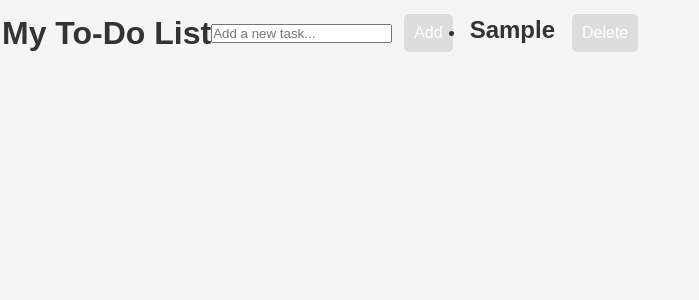
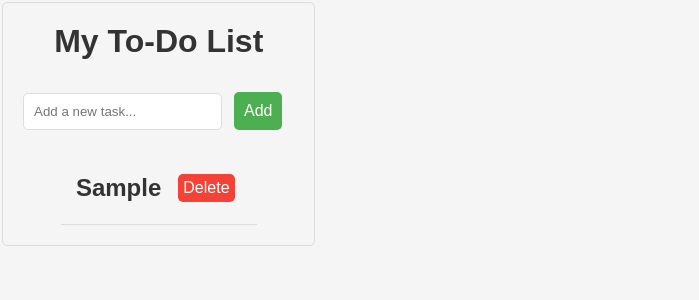
Before and after one commit to Rawal77/Simple_React_Projects, a React (Vite) app: page / in a window 1280 px wide. Both pictures are taken after typing "Sample" into the empty fields and a click on the button "Add". Shown: the top 300 px of the page, without its empty margins (0-699 px from the left). Built offline with nearby package versions, Linux system fonts and the light colour scheme.

Commit message:
Implement Simple To Do List and fixed some bugs

```diff
--- a/src/SimpleToDo.jsx
+++ b/src/SimpleToDo.jsx
@@ -1,4 +1,55 @@
 import React, { useState } from "react";
+
+const styles = {
+  todoList: {
+    display: "flex",
+    flexDirection: "column",
+    alignItems: "center",
+    padding: 20,
+    border: "1px solid #ddd",
+    borderRadius: 5,
+  },
+  heading: {
+    marginBottom: 20,
+  },
+  inputContainer: {
+    display: "flex",
+    marginBottom: 10,
+  },
+  input: {
+    flex: 1,
+    padding: 10,
+    border: "1px solid #ddd",
+    borderRadius: 5,
+  },
+  addButton: {
+    padding: 10,
+    backgroundColor: "#4CAF50" /* Green */,
+    color: "white",
+    border: "none",
+    borderRadius: 5,
+    cursor: "pointer",
+  },
+  taskList: {
+    listStyle: "none",
+    padding: 0,
+  },
+  taskItem: {
+    display: "flex",
+    justifyContent: "space-between",
+    alignItems: "center",
+    padding: 10,
+    borderBottom: "1px solid #ddd",
+  },
+  deleteButton: {
+    padding: 5,
+    backgroundColor: "#f44336" /* Red */,
+    color: "white",
+    border: "none",
+    borderRadius: 5,
+    cursor: "pointer",
+  },
+};
 
 export default function SimpleToDo() {
   const [tasks, setTasks] = useState([]);
@@ -21,20 +72,36 @@ export default function SimpleToDo() {
   }
 
   return (
-    <div className="to-do-list">
-      <h1>My To-Do List</h1>
+    <div className="to-do-list" style={styles.todoList}>
+      <h1 className="heading" style={styles.heading}>
+        My To-Do List
+      </h1>
+      <div className="input-container" style={styles.inputContainer}>
         <input
           type="text"
           value={newTask}
           onChange={handleInputChange}
           placeholder="Add a new task..."
+          className="input"
+          style={styles.input}
         />
-      <button onClick={addTask}>Add</button>
-      <ul>
+        <button
+          onClick={addTask}
+          className="add-button"
+          style={styles.addButton}>
+          Add
+        </button>
+      </div>
+      <ul className="task-list" style={styles.taskList}>
         {tasks.map((task, index) => (
-          <li key={index}>
+          <li key={index} className="task-item" style={styles.taskItem}>
             <span>{task}</span>
-            <button onClick={() => deleteTask(index)}>Delete</button>
+            <button
+              onClick={() => deleteTask(index)}
+              className="delete-button"
+              style={styles.deleteButton}>
+              Delete
+            </button>
           </li>
         ))}
       </ul>
```
Lines whose indentation alone changed are shown as unchanged.
